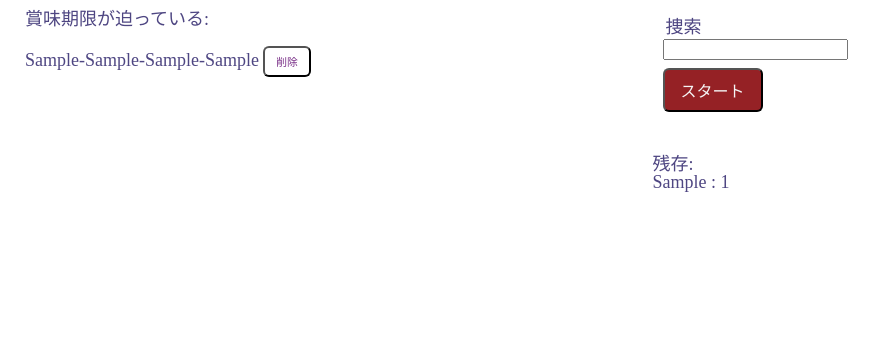
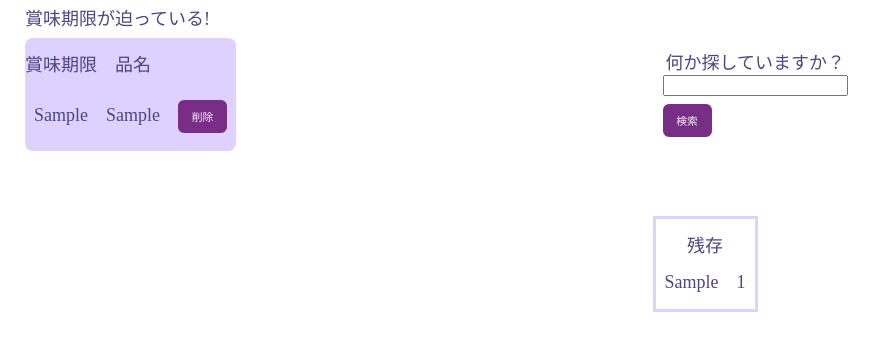
Before and after one commit to Tobi-art/PHP_01, a PHP site: page / in a window 1280 px wide. Shown: the part 231-582 px from the top of the page, without its empty margins (0-886 px from the left). Run offline with PHP 8.4, Linux system fonts and the light colour scheme; tables that the repository leaves empty or names only in its code hold one stand-in row (values such as "Sample post").

Commit message:
table layout and colors added

```diff
--- a/CSS/style.css
+++ b/CSS/style.css
@@ -68,13 +68,33 @@ footer {
     padding-top: 25px;
 }
 
+table {
+    background-color: #DED0FF;
+    border-radius: 8px;
+}
+
+th {
+    padding: 1em 0;
+    text-align: center;
+}
+
+td {
+    padding: 0 0.5em;
+    text-align: left;
+}
+
+#rest {
+    background-color: white;
+    border: #DED0FF 3px solid;
+}
+
 .adjust {
     width: fit-content;
     margin: 0 25% 0;
 }
 
 .m-left25px {
-    margin-left: 25px;
+    margin-left: 5vw;
 }
 
 a {
@@ -90,12 +110,13 @@ a {
 }
 
 button {
-    background-color: white;
+    background-color: #782D86;
     border-radius: 6px;
+    border: #782D86 3px solid;
     margin-top: 0.5rem;
     padding: 0.5em 1em;
     font-size: 0.6em;
-    color: #782D86;
+    color: whitesmoke;
 }
 
 .buttons {
@@ -111,7 +132,7 @@ button {
 
 .inputForm {
     text-align: left;
-    padding: 0 10px;
+    padding: 2em 10px;
     width: max-content;
 }
 
@@ -120,6 +141,10 @@ label {
     text-align: left;
     margin-top: 15px;
     padding: 3px;
+}
+
+#red {
+    color: #952125;
 }
 
 @media (min-width: 1200px) {
@@ -136,3 +161,18 @@ label {
         font-size: 20px;
     }
 }
+
+@media (max-width: 630px) {
+    main {
+        flex-direction: column;
+    }
+    #searchbar {
+        padding-left: 2em;
+    }
+    #display {
+        width: 90%;
+    }
+    .btnr {
+        font-size: 0.7em;
+    }
+}
--- a/counts.php
+++ b/counts.php
@@ -6,8 +6,7 @@
     <meta name="viewport" content="width=device-width, initial-scale=1.0">
     <title>捜索</title>
     <link rel="stylesheet" href="CSS/reset.css">
-    <link rel="preconnect" href="https://fonts.gstatic.com">
-<link href="https://fonts.googleapis.com/css2?family=Noto+Serif+JP:wght@700&display=swap" rel="stylesheet">
+
     <link rel="stylesheet" href="CSS/style.css">
 </head>
 <body>
@@ -21,21 +20,24 @@
     $stmt = $pdo->prepare('SELECT category, count(category) AS CountOf FROM em_stock_table GROUP BY category');
     $status = $stmt->execute();
 
-    $count = '';
+    $count = '<tr><th colspan="2">残存</th></tr>';
     if($status==false){
         exit('Error!');
     }else{
         while($result = $stmt->fetch(PDO::FETCH_ASSOC)){
-            $count .= '<p class="counts"> ';
+            $count .= '<tr>';
+            $count .= '<td>';
             $count .= $result['category'];
-            $count .= ' : ';
+            $count .= '</a> ';
+            $count .= '</td>';
+            $count .= '<td>';
             $count .= $result['CountOf'];
-            $count .= '</p>';
+            $count .= '</a> ';
+            $count .= '</td>';
+            $count .= '</tr>';
         }
+        $count .= '<tr><td><br></td><td></td></tr>';
     }
-
-
-
 
     ?>
 <div class="counts"><?= $count?></div>
--- a/early5.php
+++ b/early5.php
@@ -8,20 +8,30 @@ try{
     $stmt = $pdo->prepare('SELECT * FROM em_stock_table ORDER BY expire asc LIMIT 5');
     $status = $stmt->execute();
 
-    $view = '';
+    $view = '<tr><th>賞味期限</th><th>品名</th></tr>';
     if($status==false){
         exit('Error!');
     }else{
         while($result = $stmt->fetch(PDO::FETCH_ASSOC)){
-            $view .= '<p>';
+            $view .= '<tr>';
+            $view .= '<td>';
             $view .= '<a href="update.php?id='.$result["id"].'">';
-            $view .= $result['expire'].'-'.$result['category'].'-'.$result['item'].'-'.$result["location"];
+            $view .= $result['expire'];
             $view .= '</a> ';
+            $view .= '</td>';
+            $view .= '<td>';
+            $view .= '<a href="update.php?id='.$result["id"].'">';
+            $view .= $result['item'];
+            $view .= '</a> ';
+            $view .= '</td>';
+            $view .= '<td>';
             $view .= '<a href="delete5.php?id='.$result["id"].'">';
             $view .= '<button type="submit" class="dlt">削除</button>';
             $view .= '</a>';
-            $view .= '</p>';
+            $view .= '</td>';
+            $view .= '</tr>';
         }
+        $view .= '<tr><td><br></td></tr>';
     }
     ?>
     <div class="view"><?= $view?></div>
--- a/index.php
+++ b/index.php
@@ -16,19 +16,22 @@
 </header>
 <main>
     <div id='display'>
-        <h5 class='view'>賞味期限が迫っている:</h5>
-        <?PHP include('early5.php')?>
+        <h5 class='view'>賞味期限が迫っている!</h5>
+        <table>
+            <?PHP include('early5.php')?>
+        </table>
     </div>
     <div id="searchbar">
         <form action="search.php" method="post" class='inputForm'>
-            <label for="search">捜索</label>
+            <label for="search">何か探していますか？</label>
             <input type="text" id="search" name="search"><br>
-            <button type="submit" class="btnr">スタート</button>
+            <button type="submit">検索</button>
         </form>
         <br>
         <div id="byCategory">
-            <h5 class='counts'>残存:</h5>
-            <?php include('counts.php')?>
+            <table id='rest'>
+                <?php include('counts.php')?>
+            </table>
         </div>
     </div>
 </main>
```
Also changed, not shown: byCategory.php (+29 -8 lines), overview.php (+27 -6 lines), search.php (+41 -8 lines).
